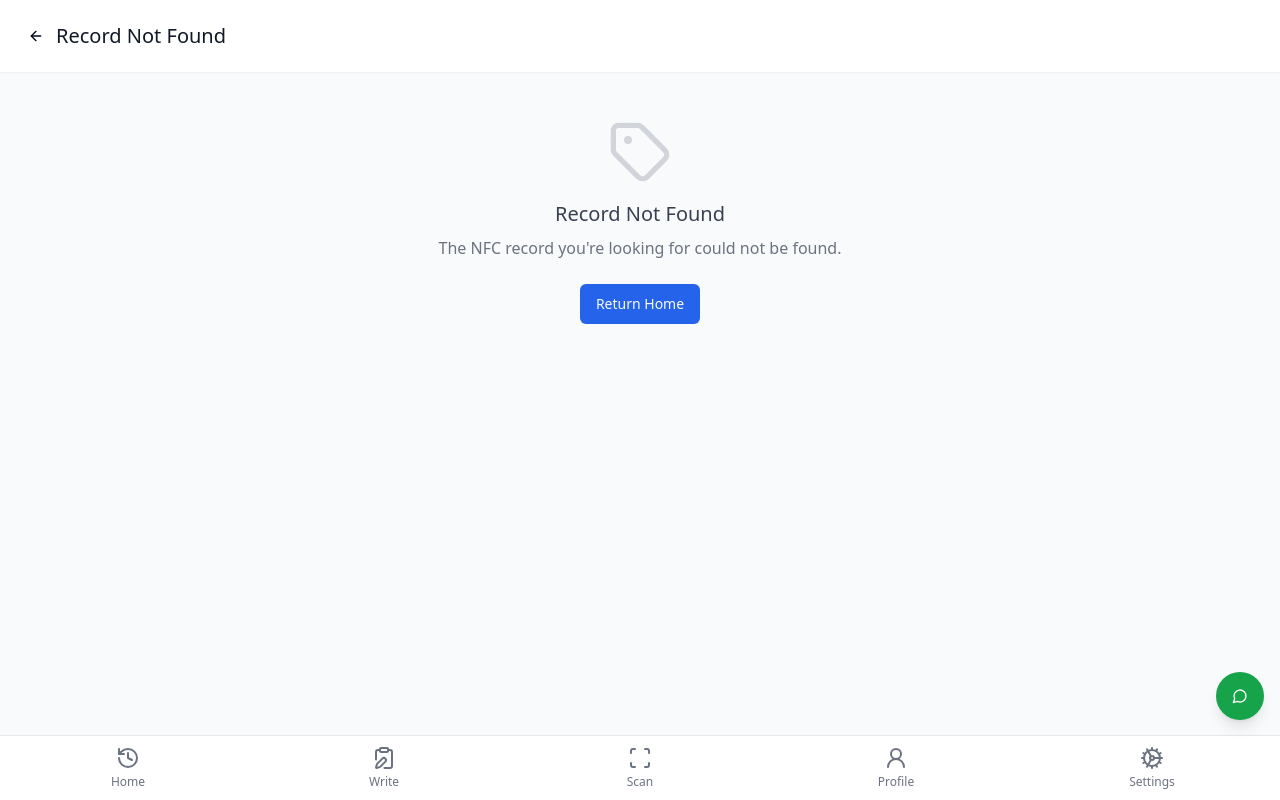
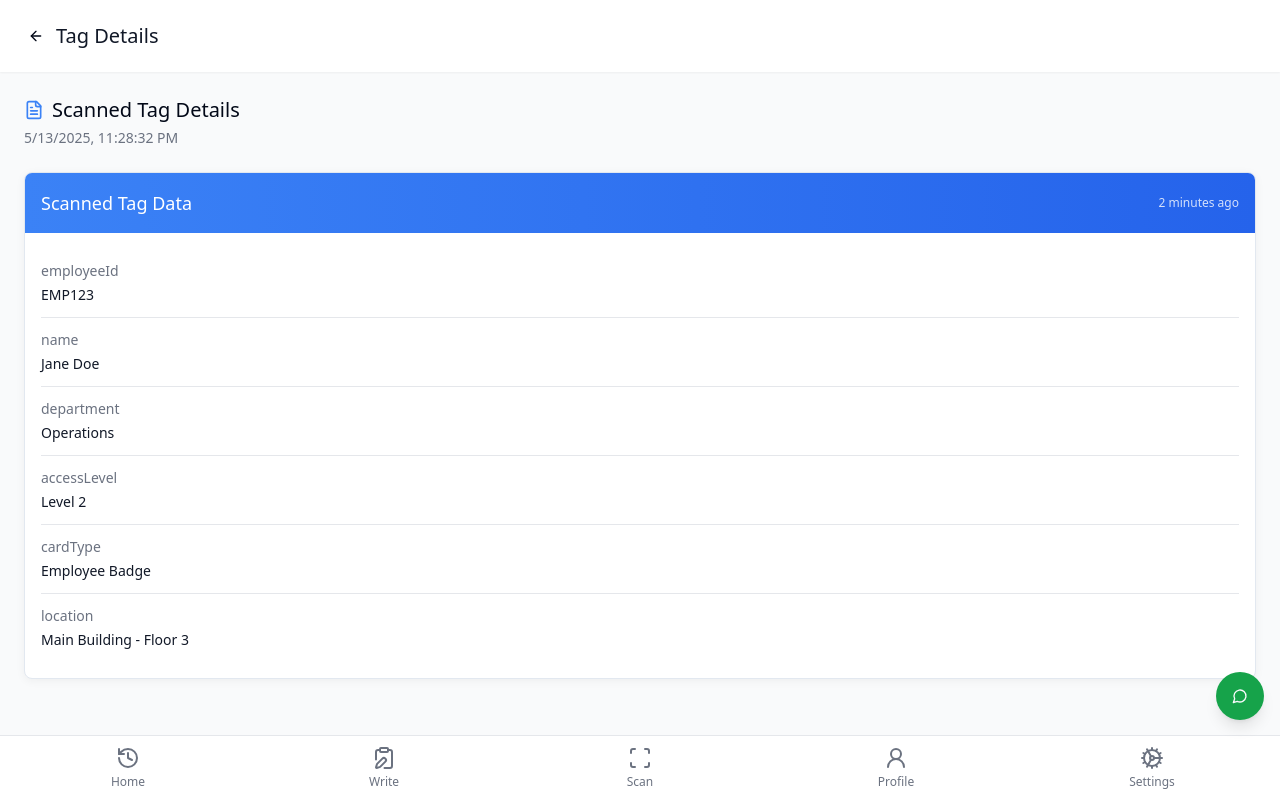
Before and after one commit to suhaib-darawshi/tag-scribe-mobile-app, a React (Vite) app: page /view/1 in a window 1280 px wide. Before the commit this address had no page. Built offline with nearby package versions, Linux system fonts and the light colour scheme.

Commit message:
Add default data to view page
Added default data to the view page to display when no record is found.

```diff
--- a/src/pages/ViewDetails.tsx
+++ b/src/pages/ViewDetails.tsx
@@ -12,7 +12,22 @@ const ViewDetails: React.FC = () => {
   const navigate = useNavigate();
   const { id } = useParams<{ id: string }>();
 
-  // Try to get record from location state first, then from storage
+  // Default sample data for testing
+  const defaultRecord: NfcScanRecord = {
+    id: 'default-sample',
+    timestamp: Date.now() - 120000, // 2 minutes ago
+    data: {
+      employeeId: 'EMP123',
+      name: 'Jane Doe',
+      department: 'Operations',
+      accessLevel: 'Level 2',
+      cardType: 'Employee Badge',
+      location: 'Main Building - Floor 3'
+    },
+    type: 'read'
+  };
+
+  // Try to get record from location state first, then from storage, finally use default
   const [record, setRecord] = React.useState<NfcScanRecord | null>(
     location.state?.record || null
   );
@@ -24,29 +39,17 @@ const ViewDetails: React.FC = () => {
       const foundRecord = history.find(item => item.id === id);
       if (foundRecord) {
         setRecord(foundRecord);
+      } else {
+        // Use default data if no record found
+        setRecord(defaultRecord);
       }
+    } else if (!record) {
+      // Use default data if no record at all
+      setRecord(defaultRecord);
     }
   }, [id, record]);
 
-  if (!record) {
-    return (
-      <AppLayout title="Record Not Found" showBack>
-        <div className="py-12 text-center">
-          <Tag className="mx-auto h-16 w-16 text-gray-300" />
-          <h2 className="mt-4 text-xl font-medium text-gray-700">Record Not Found</h2>
-          <p className="mt-2 text-gray-500">
-            The NFC record you're looking for could not be found.
-          </p>
-          <Button
-            className="mt-6"
-            onClick={() => navigate('/')}
-          >
-            Return Home
-          </Button>
-        </div>
-      </AppLayout>
-    );
-  }
+  const displayRecord = record || defaultRecord;
 
   return (
     <AppLayout title="Tag Details" showBack>
@@ -55,17 +58,20 @@ const ViewDetails: React.FC = () => {
           <div>
             <h1 className="text-xl font-medium flex items-center">
               <FileText className="mr-2 h-5 w-5 text-blue-500" />
-              {record.type === 'read' ? 'Scanned' : 'Written'} Tag Details
+              {displayRecord.type === 'read' ? 'Scanned' : 'Written'} Tag Details
+              {!record && (
+                <span className="ml-2 text-sm text-gray-500 font-normal">(Sample Data)</span>
+              )}
             </h1>
             <p className="text-sm text-gray-500 mt-1">
-              {new Date(record.timestamp).toLocaleString()}
+              {new Date(displayRecord.timestamp).toLocaleString()}
             </p>
           </div>
 
-          {record.type === 'write' && (
+          {displayRecord.type === 'write' && (
             <Button
               onClick={() => navigate('/write', {
-                state: { initialData: record.data }
+                state: { initialData: displayRecord.data }
               })}
             >
               Write Again
@@ -74,9 +80,9 @@ const ViewDetails: React.FC = () => {
         </div>
 
         <NfcDataDisplay
-          data={record.data}
-          timestamp={record.timestamp}
-          type={record.type}
+          data={displayRecord.data}
+          timestamp={displayRecord.timestamp}
+          type={displayRecord.type}
         />
       </div>
     </AppLayout>
```
